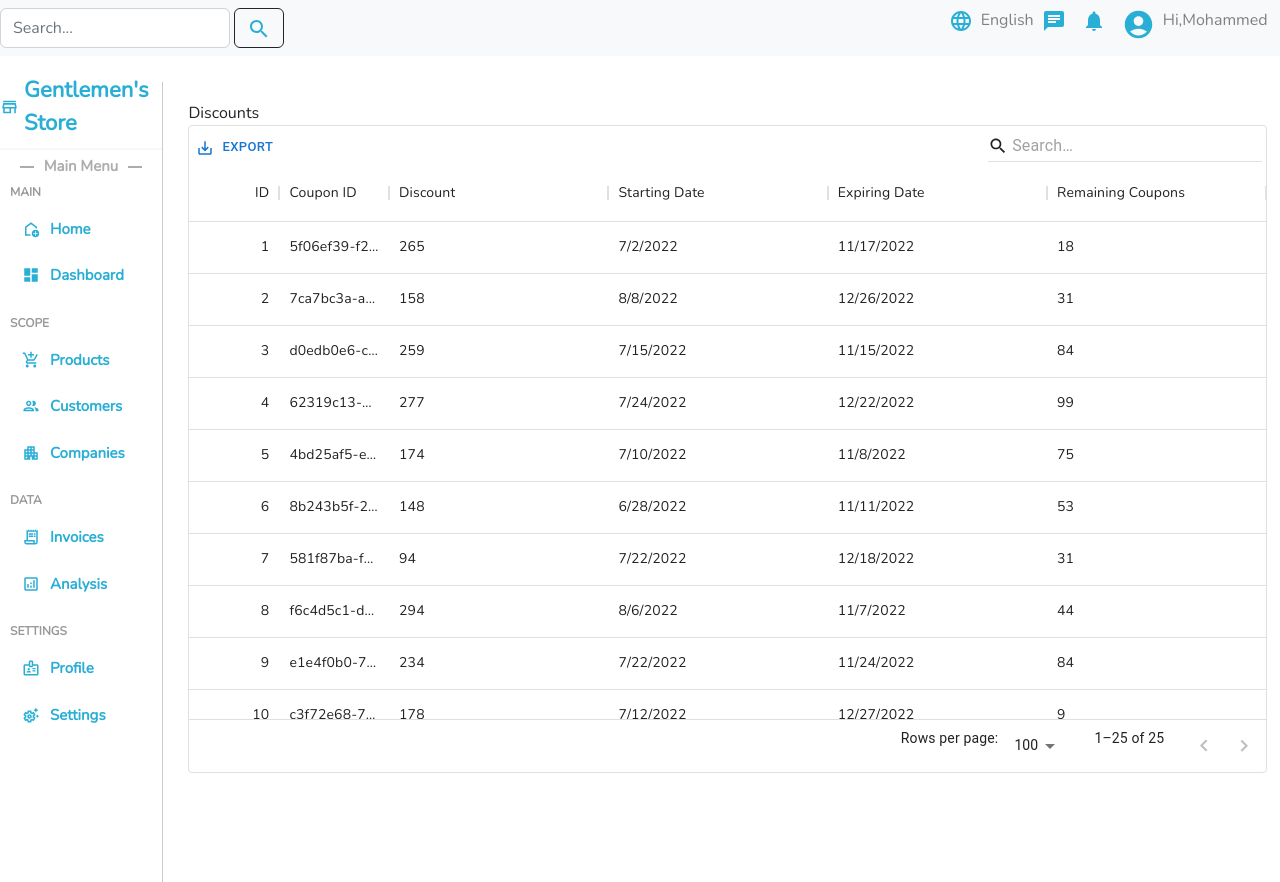
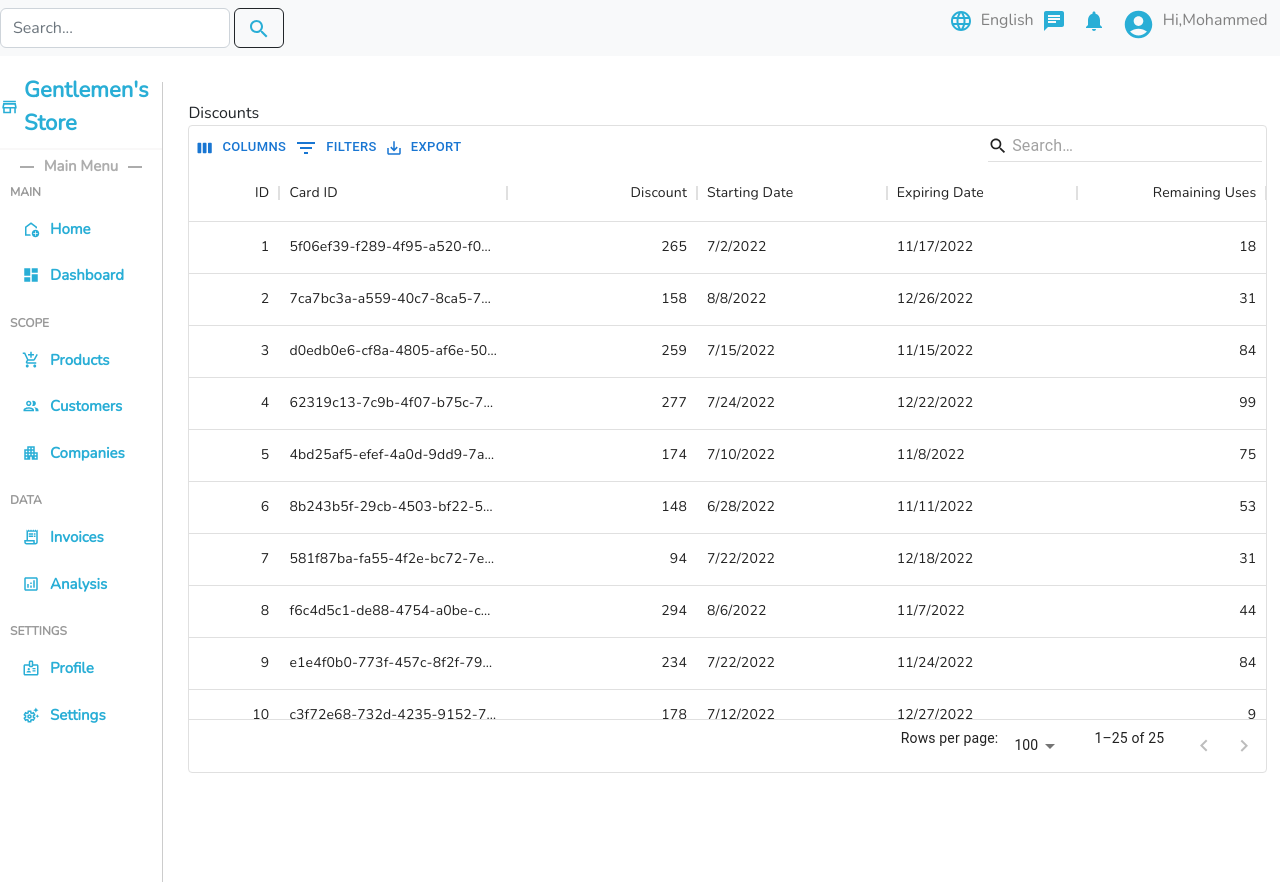
Before and after one commit to iMohammadSawalha/storify, a React (Create React App) app: page /discounts in a window 1280 px wide. Built offline with nearby package versions, Linux system fonts and the light colour scheme.

Commit message:
coupons and discounts tables  now have filtering and sorting functionality, user experience updates/changes

```diff
--- a/src/Components/Shared/GridTable.js
+++ b/src/Components/Shared/GridTable.js
@@ -8,8 +8,6 @@ export default function GridTableGridTable({name,columns,data}){
         {name}
         <DataGrid
           rows={data}
-          disableColumnFilter
-          disableColumnSelector
           disableDensitySelector
           columns={columns}
           components={{ Toolbar: GridToolbar }}
--- a/src/Data/Coupons/columns.json
+++ b/src/Data/Coupons/columns.json
@@ -4,32 +4,36 @@
       "field": "card-id",
       "headerName": "Coupon ID",
       "width": 150,
-      "flex":1
+      "flex":1.2
     },
     {
       "field": "discount",
       "headerName": "Discount",
       "width": 110,
-      "flex":2
+      "flex":1,
+      "type":"number"
     },
     {
       "field": "starting-date",
       "headerName": "Starting Date",
       "width": 150,
-      "flex":2
+      "flex":1,
+      "type": "date"
     },
     {
       "field": "expiring-date",
       "headerName": "Expiring Date",
       "width": 150,
       "editable": true,
-      "flex":2
+      "flex":1,
+      "type": "date"
     },
     {
       "field": "remaining-coupons",
       "headerName": "Remaining Coupons",
       "width": 150,
       "editable": true,
-      "flex":2
+      "flex":1,
+      "type":"number"
     }
   ]
--- a/src/Data/Discounts/columns.json
+++ b/src/Data/Discounts/columns.json
@@ -2,34 +2,38 @@
     { "field": "id", "headerName": "ID", "width": 90 ,"type": "number"},
     {
       "field": "card-id",
-      "headerName": "Coupon ID",
+      "headerName": "Card ID",
       "width": 150,
-      "flex":1
+      "flex":1.2
     },
     {
       "field": "discount",
       "headerName": "Discount",
       "width": 110,
-      "flex":2
+      "flex":1,
+      "type": "number"
     },
     {
       "field": "starting-date",
       "headerName": "Starting Date",
       "width": 150,
-      "flex":2
+      "flex":1,
+      "type": "date"
     },
     {
       "field": "expiring-date",
       "headerName": "Expiring Date",
       "width": 150,
       "editable": true,
-      "flex":2
+      "flex":1,
+      "type": "date"
     },
     {
-      "field": "remaining-coupons",
-      "headerName": "Remaining Coupons",
+      "field": "remaining-uses",
+      "headerName": "Remaining Uses",
       "width": 150,
       "editable": true,
-      "flex":2
+      "flex":1,
+      "type": "number"
     }
   ]
--- a/src/Data/Discounts/data.json
+++ b/src/Data/Discounts/data.json
@@ -1,25 +1,25 @@
-[{"id":1,"card-id":"5f06ef39-f289-4f95-a520-f033dd918d4d","discount":265,"starting-date":"7/2/2022","expiring-date":"11/17/2022","remaining-coupons":18},
-{"id":2,"card-id":"7ca7bc3a-a559-40c7-8ca5-716bb3c08964","discount":158,"starting-date":"8/8/2022","expiring-date":"12/26/2022","remaining-coupons":31},
-{"id":3,"card-id":"d0edb0e6-cf8a-4805-af6e-503ec15ac6ef","discount":259,"starting-date":"7/15/2022","expiring-date":"11/15/2022","remaining-coupons":84},
-{"id":4,"card-id":"62319c13-7c9b-4f07-b75c-70dad57c2862","discount":277,"starting-date":"7/24/2022","expiring-date":"12/22/2022","remaining-coupons":99},
-{"id":5,"card-id":"4bd25af5-efef-4a0d-9dd9-7afafac9826d","discount":174,"starting-date":"7/10/2022","expiring-date":"11/8/2022","remaining-coupons":75},
-{"id":6,"card-id":"8b243b5f-29cb-4503-bf22-532af7eed0ad","discount":148,"starting-date":"6/28/2022","expiring-date":"11/11/2022","remaining-coupons":53},
-{"id":7,"card-id":"581f87ba-fa55-4f2e-bc72-7e60dc640824","discount":94,"starting-date":"7/22/2022","expiring-date":"12/18/2022","remaining-coupons":31},
-{"id":8,"card-id":"f6c4d5c1-de88-4754-a0be-c33018eb0d68","discount":294,"starting-date":"8/6/2022","expiring-date":"11/7/2022","remaining-coupons":44},
-{"id":9,"card-id":"e1e4f0b0-773f-457c-8f2f-79a66871fcd9","discount":234,"starting-date":"7/22/2022","expiring-date":"11/24/2022","remaining-coupons":84},
-{"id":10,"card-id":"c3f72e68-732d-4235-9152-7335939f89e7","discount":178,"starting-date":"7/12/2022","expiring-date":"12/27/2022","remaining-coupons":9},
-{"id":11,"card-id":"e0572551-4233-4ad7-a8ac-34dcab4fea65","discount":178,"starting-date":"7/10/2022","expiring-date":"11/12/2022","remaining-coupons":11},
-{"id":12,"card-id":"7d846101-e59e-4725-ba19-00db17152d9b","discount":274,"starting-date":"7/1/2022","expiring-date":"12/28/2022","remaining-coupons":1},
-{"id":13,"card-id":"564fc1b7-c27b-4ae3-a040-b75a60446a61","discount":224,"starting-date":"7/21/2022","expiring-date":"12/15/2022","remaining-coupons":66},
-{"id":14,"card-id":"4092cca9-7262-4199-bb3d-d84f915f0a4f","discount":107,"starting-date":"7/24/2022","expiring-date":"12/30/2022","remaining-coupons":52},
-{"id":15,"card-id":"24fabdf0-d68e-47db-97f9-256f9f0a46d6","discount":208,"starting-date":"7/13/2022","expiring-date":"12/11/2022","remaining-coupons":56},
-{"id":16,"card-id":"f8fb6663-421d-4b0c-a07f-c9523f408432","discount":166,"starting-date":"7/29/2022","expiring-date":"12/31/2022","remaining-coupons":33},
-{"id":17,"card-id":"b7b9be03-9b94-4013-b3c8-2a75eba31fe9","discount":161,"starting-date":"7/5/2022","expiring-date":"12/3/2022","remaining-coupons":19},
-{"id":18,"card-id":"ccc4758f-89f3-473b-8dd7-20e3a5686581","discount":123,"starting-date":"8/3/2022","expiring-date":"11/21/2022","remaining-coupons":28},
-{"id":19,"card-id":"56501d19-724f-4b10-b3bc-6b94372c75b0","discount":282,"starting-date":"7/15/2022","expiring-date":"11/19/2022","remaining-coupons":54},
-{"id":20,"card-id":"c57ff336-a64a-4ed6-a813-c99fd87f6f48","discount":298,"starting-date":"8/20/2022","expiring-date":"11/14/2022","remaining-coupons":29},
-{"id":21,"card-id":"a9520fde-6b85-42c3-bd0a-dc22fa7f8ec3","discount":279,"starting-date":"7/1/2022","expiring-date":"12/15/2022","remaining-coupons":45},
-{"id":22,"card-id":"12208b74-76b5-4e34-808f-6875d4ef3400","discount":170,"starting-date":"7/16/2022","expiring-date":"11/16/2022","remaining-coupons":38},
-{"id":23,"card-id":"52bf0d01-ae7b-4105-8c1f-5518bb063f78","discount":167,"starting-date":"8/2/2022","expiring-date":"11/22/2022","remaining-coupons":6},
-{"id":24,"card-id":"0956d039-e33e-4448-a9f0-b78d5afadf7b","discount":290,"starting-date":"7/10/2022","expiring-date":"12/13/2022","remaining-coupons":63},
-{"id":25,"card-id":"72d12c06-101d-44cd-a972-3885952082d2","discount":161,"starting-date":"7/18/2022","expiring-date":"12/10/2022","remaining-coupons":75}]
+[{"id":1,"card-id":"5f06ef39-f289-4f95-a520-f033dd918d4d","discount":265,"starting-date":"7/2/2022","expiring-date":"11/17/2022","remaining-uses":18},
+{"id":2,"card-id":"7ca7bc3a-a559-40c7-8ca5-716bb3c08964","discount":158,"starting-date":"8/8/2022","expiring-date":"12/26/2022","remaining-uses":31},
+{"id":3,"card-id":"d0edb0e6-cf8a-4805-af6e-503ec15ac6ef","discount":259,"starting-date":"7/15/2022","expiring-date":"11/15/2022","remaining-uses":84},
+{"id":4,"card-id":"62319c13-7c9b-4f07-b75c-70dad57c2862","discount":277,"starting-date":"7/24/2022","expiring-date":"12/22/2022","remaining-uses":99},
+{"id":5,"card-id":"4bd25af5-efef-4a0d-9dd9-7afafac9826d","discount":174,"starting-date":"7/10/2022","expiring-date":"11/8/2022","remaining-uses":75},
+{"id":6,"card-id":"8b243b5f-29cb-4503-bf22-532af7eed0ad","discount":148,"starting-date":"6/28/2022","expiring-date":"11/11/2022","remaining-uses":53},
+{"id":7,"card-id":"581f87ba-fa55-4f2e-bc72-7e60dc640824","discount":94,"starting-date":"7/22/2022","expiring-date":"12/18/2022","remaining-uses":31},
+{"id":8,"card-id":"f6c4d5c1-de88-4754-a0be-c33018eb0d68","discount":294,"starting-date":"8/6/2022","expiring-date":"11/7/2022","remaining-uses":44},
+{"id":9,"card-id":"e1e4f0b0-773f-457c-8f2f-79a66871fcd9","discount":234,"starting-date":"7/22/2022","expiring-date":"11/24/2022","remaining-uses":84},
+{"id":10,"card-id":"c3f72e68-732d-4235-9152-7335939f89e7","discount":178,"starting-date":"7/12/2022","expiring-date":"12/27/2022","remaining-uses":9},
+{"id":11,"card-id":"e0572551-4233-4ad7-a8ac-34dcab4fea65","discount":178,"starting-date":"7/10/2022","expiring-date":"11/12/2022","remaining-uses":11},
+{"id":12,"card-id":"7d846101-e59e-4725-ba19-00db17152d9b","discount":274,"starting-date":"7/1/2022","expiring-date":"12/28/2022","remaining-uses":1},
+{"id":13,"card-id":"564fc1b7-c27b-4ae3-a040-b75a60446a61","discount":224,"starting-date":"7/21/2022","expiring-date":"12/15/2022","remaining-uses":66},
+{"id":14,"card-id":"4092cca9-7262-4199-bb3d-d84f915f0a4f","discount":107,"starting-date":"7/24/2022","expiring-date":"12/30/2022","remaining-uses":52},
+{"id":15,"card-id":"24fabdf0-d68e-47db-97f9-256f9f0a46d6","discount":208,"starting-date":"7/13/2022","expiring-date":"12/11/2022","remaining-uses":56},
+{"id":16,"card-id":"f8fb6663-421d-4b0c-a07f-c9523f408432","discount":166,"starting-date":"7/29/2022","expiring-date":"12/31/2022","remaining-uses":33},
+{"id":17,"card-id":"b7b9be03-9b94-4013-b3c8-2a75eba31fe9","discount":161,"starting-date":"7/5/2022","expiring-date":"12/3/2022","remaining-uses":19},
+{"id":18,"card-id":"ccc4758f-89f3-473b-8dd7-20e3a5686581","discount":123,"starting-date":"8/3/2022","expiring-date":"11/21/2022","remaining-uses":28},
+{"id":19,"card-id":"56501d19-724f-4b10-b3bc-6b94372c75b0","discount":282,"starting-date":"7/15/2022","expiring-date":"11/19/2022","remaining-uses":54},
+{"id":20,"card-id":"c57ff336-a64a-4ed6-a813-c99fd87f6f48","discount":298,"starting-date":"8/20/2022","expiring-date":"11/14/2022","remaining-uses":29},
+{"id":21,"card-id":"a9520fde-6b85-42c3-bd0a-dc22fa7f8ec3","discount":279,"starting-date":"7/1/2022","expiring-date":"12/15/2022","remaining-uses":45},
+{"id":22,"card-id":"12208b74-76b5-4e34-808f-6875d4ef3400","discount":170,"starting-date":"7/16/2022","expiring-date":"11/16/2022","remaining-uses":38},
+{"id":23,"card-id":"52bf0d01-ae7b-4105-8c1f-5518bb063f78","discount":167,"starting-date":"8/2/2022","expiring-date":"11/22/2022","remaining-uses":6},
+{"id":24,"card-id":"0956d039-e33e-4448-a9f0-b78d5afadf7b","discount":290,"starting-date":"7/10/2022","expiring-date":"12/13/2022","remaining-uses":63},
+{"id":25,"card-id":"72d12c06-101d-44cd-a972-3885952082d2","discount":161,"starting-date":"7/18/2022","expiring-date":"12/10/2022","remaining-uses":75}]
```
